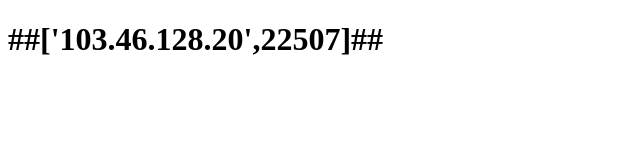
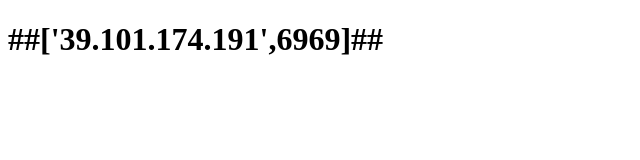
Before and after one commit to liyue983/win, a website: page index.html in a window 1280 px wide. Shown: the whole page, without its empty margins (0-640 px from the left). Drawn offline with Linux system fonts and the light colour scheme.

Commit message:
Update index.html

```diff
--- a/index.html
+++ b/index.html
@@ -5,6 +5,6 @@
 <title>windows</title>
 </head>
 <body>
-    <h1>##['103.46.128.20',22507]##</h1>
+    <h1>##['39.101.174.191',6969]##</h1>
 </body>
 </html>
```
